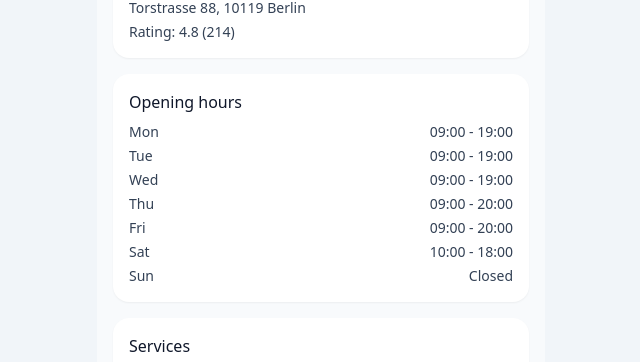
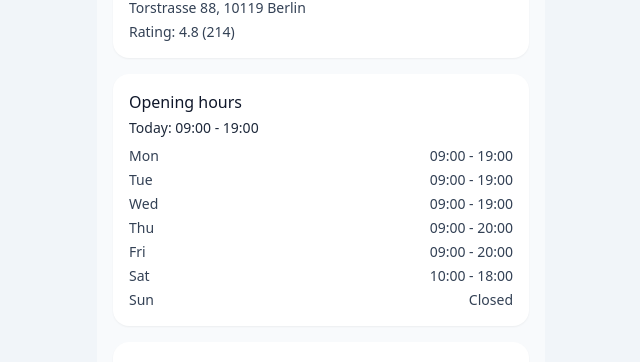
Before and after one commit to Jack007777/zervia, a Next.js app in the folder apps/web/: page /en/p/luna-beauty-berlin in a window 1280 px wide. Shown: the part 233-595 px from the top of the page, without its empty margins (319-959 px from the left). Built offline with nearby package versions, Linux system fonts and the light colour scheme; no server answers.

Commit message:
fix(web): add result skeleton, critical earliest log, and today-hours line

```diff
--- a/apps/web/app/[locale]/p/[slug]/page.tsx
+++ b/apps/web/app/[locale]/p/[slug]/page.tsx
@@ -29,6 +29,7 @@ type ApiService = {
 };
 
 const API_BASE_URL = process.env.NEXT_PUBLIC_API_BASE_URL ?? 'https://api.zervia.eu/api/v1';
+const WEEK_DAYS_SHORT = ['Sun', 'Mon', 'Tue', 'Wed', 'Thu', 'Fri', 'Sat'];
 
 function isObjectId(value: string) {
   return /^[a-f0-9]{24}$/i.test(value);
@@ -95,6 +96,8 @@ export default async function BusinessSlugPage({ params }: { params: Promise<Par
   const rating = business.avgRating ?? business.rating ?? 0;
   const reviewCount = business.reviewCount ?? (mockBusiness?.reviews?.length ?? 0);
   const bookId = apiBusiness?._id ?? mockBusiness?._id ?? slug;
+  const today = WEEK_DAYS_SHORT[new Date().getDay()];
+  const todayHours = (business.openingHours ?? []).find((row) => row.day === today);
 
   return (
     <div className="space-y-4">
@@ -109,6 +112,12 @@ export default async function BusinessSlugPage({ params }: { params: Promise<Par
 
       <section className="rounded-2xl bg-white p-4 shadow-sm">
         <h2 className="font-medium">{locale === 'de' ? 'Öffnungszeiten' : 'Opening hours'}</h2>
+        {todayHours ? (
+          <p className="mt-1 text-sm font-medium text-slate-800">
+            {locale === 'de' ? 'Heute:' : 'Today:'}{' '}
+            {todayHours.closed ? (locale === 'de' ? 'Geschlossen' : 'Closed') : `${todayHours.open} - ${todayHours.close}`}
+          </p>
+        ) : null}
         <ul className="mt-2 space-y-1 text-sm text-slate-700">
           {(business.openingHours ?? []).map((row) => (
             <li key={row.day} className="flex justify-between">
--- a/apps/web/app/[locale]/search/page.tsx
+++ b/apps/web/app/[locale]/search/page.tsx
@@ -25,6 +25,16 @@ function applySort(items: Business[], sort: SearchParams['sort']) {
     return list.sort((a, b) => (b.avgRating ?? b.rating ?? 0) - (a.avgRating ?? a.rating ?? 0));
   }
   return list.sort((a, b) => (b.reviewCount ?? 0) - (a.reviewCount ?? 0));
+}
+
+function ResultsSkeleton() {
+  return (
+    <div className="grid min-h-64 gap-3">
+      {Array.from({ length: 4 }).map((_, idx) => (
+        <div key={idx} className="h-32 animate-pulse rounded-2xl bg-slate-200" />
+      ))}
+    </div>
+  );
 }
 
 export default function SearchPage() {
@@ -171,7 +181,7 @@ export default function SearchPage() {
       <LiveMap lat={mapCenter.lat} lng={mapCenter.lng} markers={mapMarkers} />
 
       <div className="space-y-3">
-        {isLoading ? <p className="text-sm text-slate-600">Loading...</p> : null}
+        {isLoading ? <ResultsSkeleton /> : null}
         {!isLoading && paginated.length === 0 ? <p className="text-sm text-slate-600">No results found for current filters.</p> : null}
         {paginated.map((business) => (
           <BusinessCard key={business._id} locale={locale} business={business} />
--- a/apps/web/src/components/BusinessCard.tsx
+++ b/apps/web/src/components/BusinessCard.tsx
@@ -14,6 +14,15 @@ export function BusinessCard({ locale, business }: Props) {
   const rating = business.avgRating ?? business.rating ?? 0;
   const reviewCount = business.reviewCount ?? 0;
   const hasValidEarliest = isFutureOrNowSlot(business.earliestSlot);
+  if (business.earliestSlot && !hasValidEarliest) {
+    // Frontend safety net: never trust/print stale past slots.
+    console.error('CRITICAL: past earliest slot filtered from UI', {
+      businessId: business._id,
+      earliestSlot: business.earliestSlot,
+      nowIso: new Date().toISOString(),
+      timezone: 'Europe/Berlin'
+    });
+  }
   const earliestSlot = hasValidEarliest
     ? formatBerlinDateTime(business.earliestSlot, locale === 'de' ? 'de-DE' : 'en-GB')
     : locale === 'de'
```
